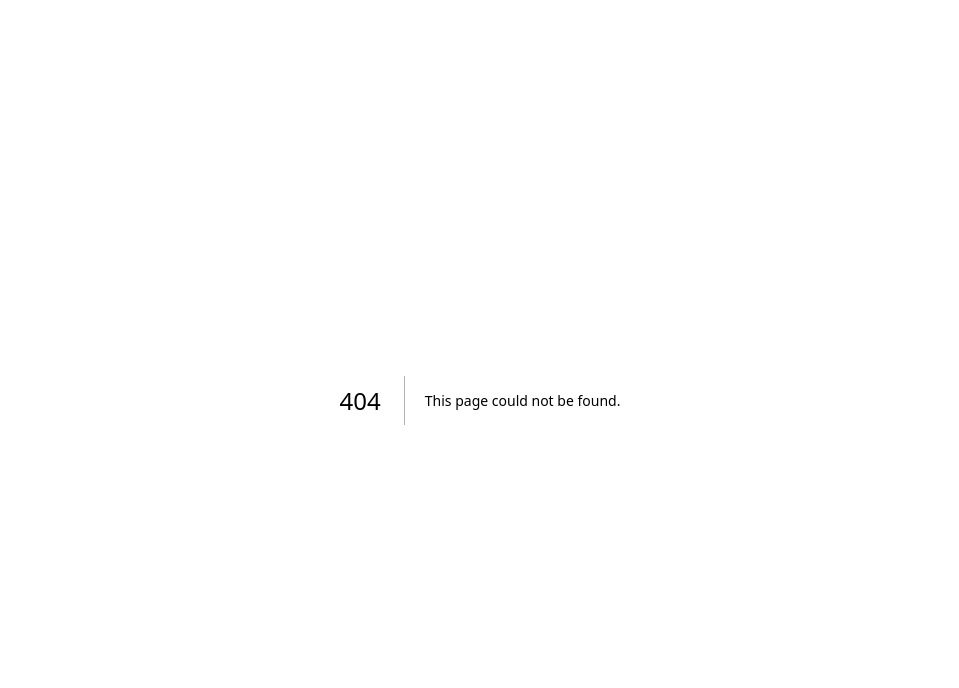
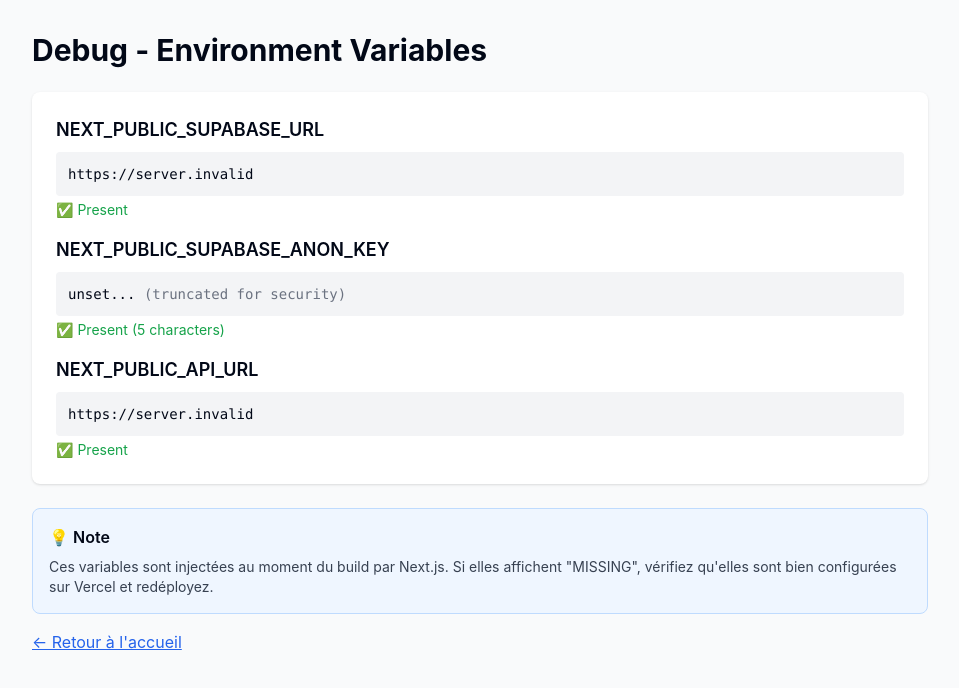
Before and after one commit to FeeLensOrg/SaaS-frontend, a Next.js app: page /debug in a window 1280 px wide. Before the commit this address had no page. Shown: the top 688 px of the page, without its empty margins (160-1119 px from the left). Built offline with nearby package versions, Linux system fonts and the light colour scheme; no server answers.

Commit message:
[+] debug

```diff
--- /dev/null
+++ b/app/debug/page.tsx
@@ -0,0 +1,76 @@
+'use client'
+
+export default function DebugPage() {
+  // These will be replaced at build time by Next.js
+  const supabaseUrl = process.env.NEXT_PUBLIC_SUPABASE_URL
+  const supabaseKey = process.env.NEXT_PUBLIC_SUPABASE_ANON_KEY
+  const apiUrl = process.env.NEXT_PUBLIC_API_URL
+
+  return (
+    <div className="min-h-screen bg-gray-50 p-8">
+      <div className="max-w-4xl mx-auto">
+        <h1 className="text-3xl font-bold mb-6">Debug - Environment Variables</h1>
+
+        <div className="bg-white rounded-lg shadow p-6 space-y-4">
+          <div>
+            <h2 className="text-lg font-semibold mb-2">NEXT_PUBLIC_SUPABASE_URL</h2>
+            <div className="bg-gray-100 p-3 rounded font-mono text-sm break-all">
+              {supabaseUrl || (
+                <span className="text-red-600 font-bold">❌ MISSING</span>
+              )}
+            </div>
+            {supabaseUrl && (
+              <p className="text-green-600 text-sm mt-1">✅ Present</p>
+            )}
+          </div>
+
+          <div>
+            <h2 className="text-lg font-semibold mb-2">NEXT_PUBLIC_SUPABASE_ANON_KEY</h2>
+            <div className="bg-gray-100 p-3 rounded font-mono text-sm break-all">
+              {supabaseKey ? (
+                <>
+                  {supabaseKey.substring(0, 20)}...
+                  <span className="text-gray-500"> (truncated for security)</span>
+                </>
+              ) : (
+                <span className="text-red-600 font-bold">❌ MISSING</span>
+              )}
+            </div>
+            {supabaseKey && (
+              <p className="text-green-600 text-sm mt-1">✅ Present ({supabaseKey.length} characters)</p>
+            )}
+          </div>
+
+          <div>
+            <h2 className="text-lg font-semibold mb-2">NEXT_PUBLIC_API_URL</h2>
+            <div className="bg-gray-100 p-3 rounded font-mono text-sm break-all">
+              {apiUrl || (
+                <span className="text-red-600 font-bold">❌ MISSING</span>
+              )}
+            </div>
+            {apiUrl && (
+              <p className="text-green-600 text-sm mt-1">✅ Present</p>
+            )}
+          </div>
+        </div>
+
+        <div className="mt-6 bg-blue-50 border border-blue-200 rounded-lg p-4">
+          <h3 className="font-semibold mb-2">💡 Note</h3>
+          <p className="text-sm text-gray-700">
+            Ces variables sont injectées au moment du build par Next.js.
+            Si elles affichent "MISSING", vérifiez qu'elles sont bien configurées sur Vercel et redéployez.
+          </p>
+        </div>
+
+        <div className="mt-4">
+          <a
+            href="/"
+            className="text-blue-600 hover:text-blue-800 underline"
+          >
+            ← Retour à l'accueil
+          </a>
+        </div>
+      </div>
+    </div>
+  )
+}
```
